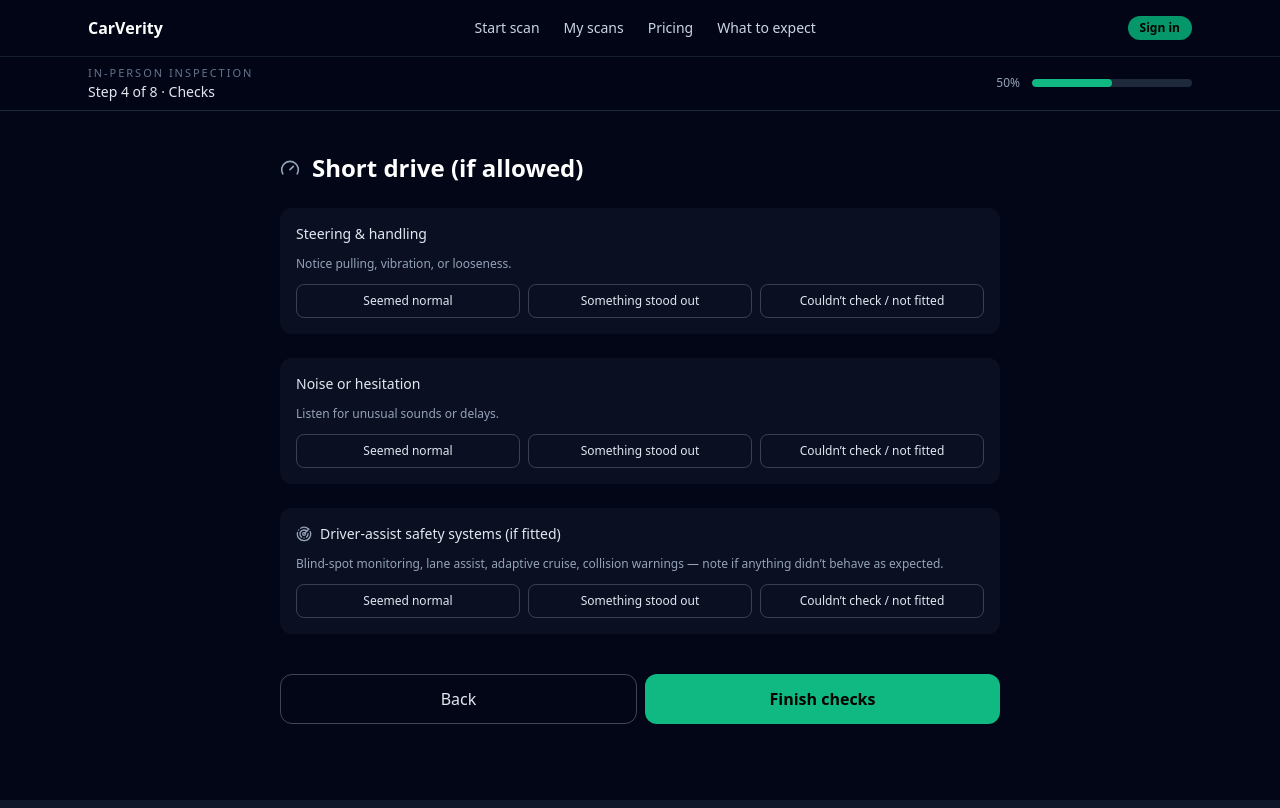
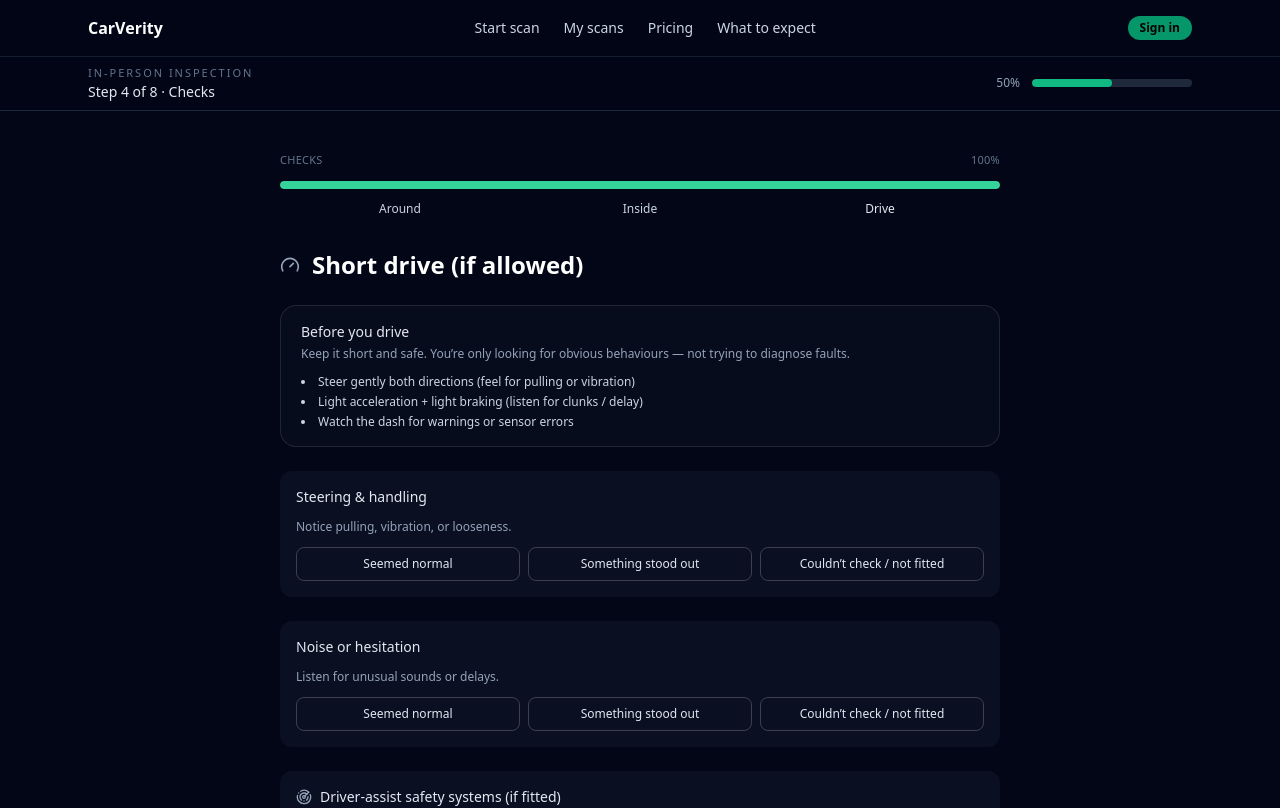
Before and after one commit to jeremy-swallow/carverity-clean, a React (Vite) app: page /scan/in-person/checks/drive in a window 1280 px wide. Shown: the top 808 px of the page. Built offline with nearby package versions, Linux system fonts and the light colour scheme; no server answers.

Commit message:
Add checks progress indicator and pre-drive guidance

```diff
--- a/src/pages/InPersonChecksDrive.tsx
+++ b/src/pages/InPersonChecksDrive.tsx
@@ -1,6 +1,6 @@
 // src/pages/InPersonChecksDrive.tsx
 
-import { useEffect, useState } from "react";
+import { useEffect, useMemo, useState } from "react";
 import { useNavigate } from "react-router-dom";
 import { Gauge, Radar } from "lucide-react";
 import { loadProgress, saveProgress } from "../utils/scanProgress";
@@ -15,6 +15,21 @@ export default function InPersonChecksDrive() {
   const [answers, setAnswers] = useState<Record<string, CheckAnswer>>(
     progress?.checks ?? {}
   );
+
+  /* -------------------------------------------------------
+     Progress indicator (checks corridor only)
+  ------------------------------------------------------- */
+  const steps = useMemo(
+    () => [
+      { key: "around", label: "Around" },
+      { key: "inside", label: "Inside" },
+      { key: "drive", label: "Drive" },
+    ],
+    []
+  );
+
+  const currentIndex = 2; // drive
+  const percent = Math.round(((currentIndex + 1) / steps.length) * 100);
 
   /* -------------------------------------------------------
      Persist progress
@@ -68,11 +83,58 @@ export default function InPersonChecksDrive() {
 
   return (
     <div className="max-w-3xl mx-auto px-6 py-12 space-y-6">
-      <div className="flex items-center gap-3">
+      {/* Mini progress */}
+      <div className="space-y-3">
+        <div className="flex items-center justify-between text-[11px] uppercase tracking-wide text-slate-500">
+          <span>Checks</span>
+          <span>{percent}%</span>
+        </div>
+
+        <div className="h-2 rounded-full bg-white/10 overflow-hidden">
+          <div
+            className="h-full rounded-full bg-emerald-400 transition-all"
+            style={{ width: `${percent}%` }}
+          />
+        </div>
+
+        <div className="flex items-center justify-between text-xs text-slate-400">
+          {steps.map((s, i) => {
+            const active = i === currentIndex;
+            const done = i < currentIndex;
+            return (
+              <div
+                key={s.key}
+                className={[
+                  "flex-1 text-center",
+                  active ? "text-slate-200 font-medium" : "",
+                  done ? "text-slate-300" : "",
+                ].join(" ")}
+              >
+                {s.label}
+              </div>
+            );
+          })}
+        </div>
+      </div>
+
+      <div className="flex items-center gap-3 pt-2">
         <Gauge className="h-5 w-5 text-slate-400" />
         <h1 className="text-2xl font-semibold text-white">
           Short drive (if allowed)
         </h1>
+      </div>
+
+      <div className="rounded-2xl border border-white/10 bg-slate-900/40 px-5 py-4">
+        <p className="text-sm text-slate-200 font-medium">Before you drive</p>
+        <p className="text-xs text-slate-400 mt-1">
+          Keep it short and safe. You’re only looking for obvious behaviours —
+          not trying to diagnose faults.
+        </p>
+        <ul className="mt-3 text-xs text-slate-300 space-y-1 list-disc list-inside">
+          <li>Steer gently both directions (feel for pulling or vibration)</li>
+          <li>Light acceleration + light braking (listen for clunks / delay)</li>
+          <li>Watch the dash for warnings or sensor errors</li>
+        </ul>
       </div>
 
       {checks.map((c) => {
--- a/src/pages/InPersonChecksInsideCabin.tsx
+++ b/src/pages/InPersonChecksInsideCabin.tsx
@@ -1,6 +1,6 @@
 // src/pages/InPersonChecksInsideCabin.tsx
 
-import { useEffect, useState } from "react";
+import { useEffect, useMemo, useState } from "react";
 import { useNavigate } from "react-router-dom";
 import { Sofa } from "lucide-react";
 import { loadProgress, saveProgress } from "../utils/scanProgress";
@@ -15,6 +15,21 @@ export default function InPersonChecksInsideCabin() {
   const [answers, setAnswers] = useState<Record<string, CheckAnswer>>(
     progress?.checks ?? {}
   );
+
+  /* -------------------------------------------------------
+     Progress indicator (checks corridor only)
+  ------------------------------------------------------- */
+  const steps = useMemo(
+    () => [
+      { key: "around", label: "Around" },
+      { key: "inside", label: "Inside" },
+      { key: "drive", label: "Drive" },
+    ],
+    []
+  );
+
+  const currentIndex = 1; // inside
+  const percent = Math.round(((currentIndex + 1) / steps.length) * 100);
 
   /* -------------------------------------------------------
      Persist progress
@@ -54,17 +69,45 @@ export default function InPersonChecksInsideCabin() {
     },
   ];
 
-  /* -------------------------------------------------------
-     UI
-  ------------------------------------------------------- */
-
   return (
     <div className="max-w-3xl mx-auto px-6 py-12 space-y-6">
-      <div className="flex items-center gap-3">
+      {/* Mini progress */}
+      <div className="space-y-3">
+        <div className="flex items-center justify-between text-[11px] uppercase tracking-wide text-slate-500">
+          <span>Checks</span>
+          <span>{percent}%</span>
+        </div>
+
+        <div className="h-2 rounded-full bg-white/10 overflow-hidden">
+          <div
+            className="h-full rounded-full bg-emerald-400 transition-all"
+            style={{ width: `${percent}%` }}
+          />
+        </div>
+
+        <div className="flex items-center justify-between text-xs text-slate-400">
+          {steps.map((s, i) => {
+            const active = i === currentIndex;
+            const done = i < currentIndex;
+            return (
+              <div
+                key={s.key}
+                className={[
+                  "flex-1 text-center",
+                  active ? "text-slate-200 font-medium" : "",
+                  done ? "text-slate-300" : "",
+                ].join(" ")}
+              >
+                {s.label}
+              </div>
+            );
+          })}
+        </div>
+      </div>
+
+      <div className="flex items-center gap-3 pt-2">
         <Sofa className="h-5 w-5 text-slate-400" />
-        <h1 className="text-2xl font-semibold text-white">
-          Inside the cabin
-        </h1>
+        <h1 className="text-2xl font-semibold text-white">Inside the cabin</h1>
       </div>
 
       {checks.map((c) => {
@@ -75,9 +118,7 @@ export default function InPersonChecksInsideCabin() {
             key={c.id}
             className="rounded-xl bg-slate-900/60 px-4 py-4 space-y-2"
           >
-            <div className="text-sm font-medium text-slate-200">
-              {c.title}
-            </div>
+            <div className="text-sm font-medium text-slate-200">{c.title}</div>
             <p className="text-xs text-slate-400">{c.guidance}</p>
 
             <div className="flex gap-2">
```
Also changed, not shown: src/App.tsx (+28 -7 lines).
